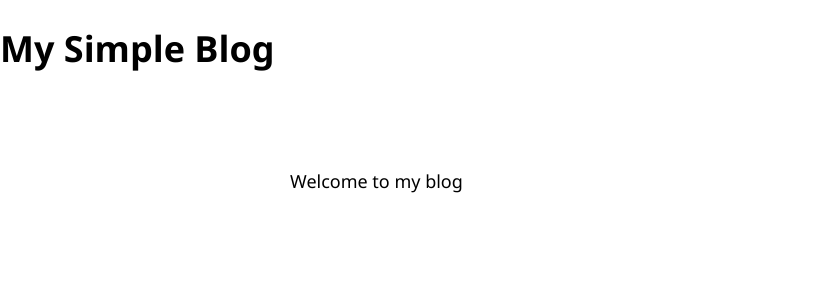
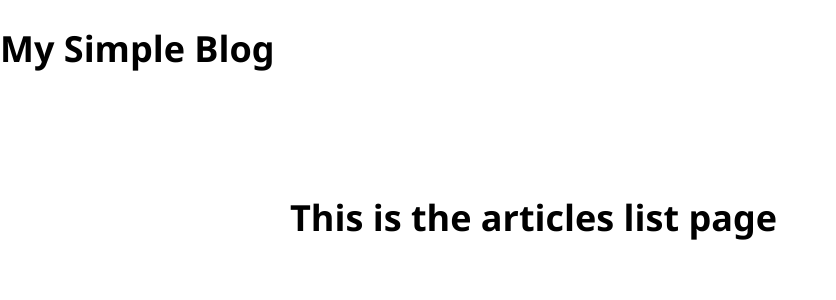
Before and after one commit to leandromichelena/react-simple-blog, a React (Create React App) app: page /articles in a window 1280 px wide. Shown: the top 300 px of the page, without its empty margins (0-836 px from the left). Built offline with nearby package versions, Linux system fonts and the light colour scheme.

Commit message:
Installed react-router-dom and added pages placeholders to each route

```diff
--- a/package.json
+++ b/package.json
@@ -8,6 +8,7 @@
     "@testing-library/user-event": "^13.5.0",
     "react": "^18.2.0",
     "react-dom": "^18.2.0",
+    "react-router-dom": "^6.22.3",
     "react-scripts": "5.0.1",
     "web-vitals": "^2.1.4"
   },
--- a/src/App.js
+++ b/src/App.js
@@ -1,13 +1,25 @@
 import './App.css';
+import { BrowserRouter, Routes, Route } from 'react-router-dom';
+import HomePage from './pages/HomePage';
+import AboutPage from './pages/AboutPage';
+import ArticlesListPage from './pages/ArticlesList';
+import ArticlePage from './pages/ArticlePage';
 
 function App() {
   return (
-    <div className="App">
-      <h1>My Simple Blog</h1>
-      <div id='page-body'>
-        Welcome to my blog
+    <BrowserRouter>
+        <div className="App">
+        <h1>My Simple Blog</h1>
+        <div id='page-body'>
+          <Routes>
+            <Route path='/' element= {<HomePage />} />
+            <Route path='/about' element= {<AboutPage />} />
+            <Route path='/articles' element= {<ArticlesListPage />} />
+            <Route path='/articles/:articleId' element= {<ArticlePage />} />
+          </Routes>
+        </div>
       </div>
-    </div>
+    </BrowserRouter>
   );
 }
 
--- /dev/null
+++ b/src/pages/AboutPage.js
@@ -0,0 +1,7 @@
+const AboutPage = () => {
+    return (
+        <h1>This is the about page</h1>
+    );
+}
+
+export default AboutPage;
--- /dev/null
+++ b/src/pages/ArticlePage.js
@@ -0,0 +1,7 @@
+const ArticlePage = () => {
+    return (
+        <h1>This is the article page</h1>
+    );
+}
+
+export default ArticlePage;
--- /dev/null
+++ b/src/pages/ArticlesList.js
@@ -0,0 +1,7 @@
+const ArticlesListPage = () => {
+    return (
+        <h1>This is the articles list page</h1>
+    );
+}
+
+export default ArticlesListPage;
--- /dev/null
+++ b/src/pages/HomePage.js
@@ -0,0 +1,7 @@
+const HomePage = () => {
+    return (
+        <h1>This is the home page</h1>
+    );
+}
+
+export default HomePage;
```
Also changed, not shown: src/pages/NotFoundPage.js (added), 1 other file (tests, documents, lock files or other folders).
